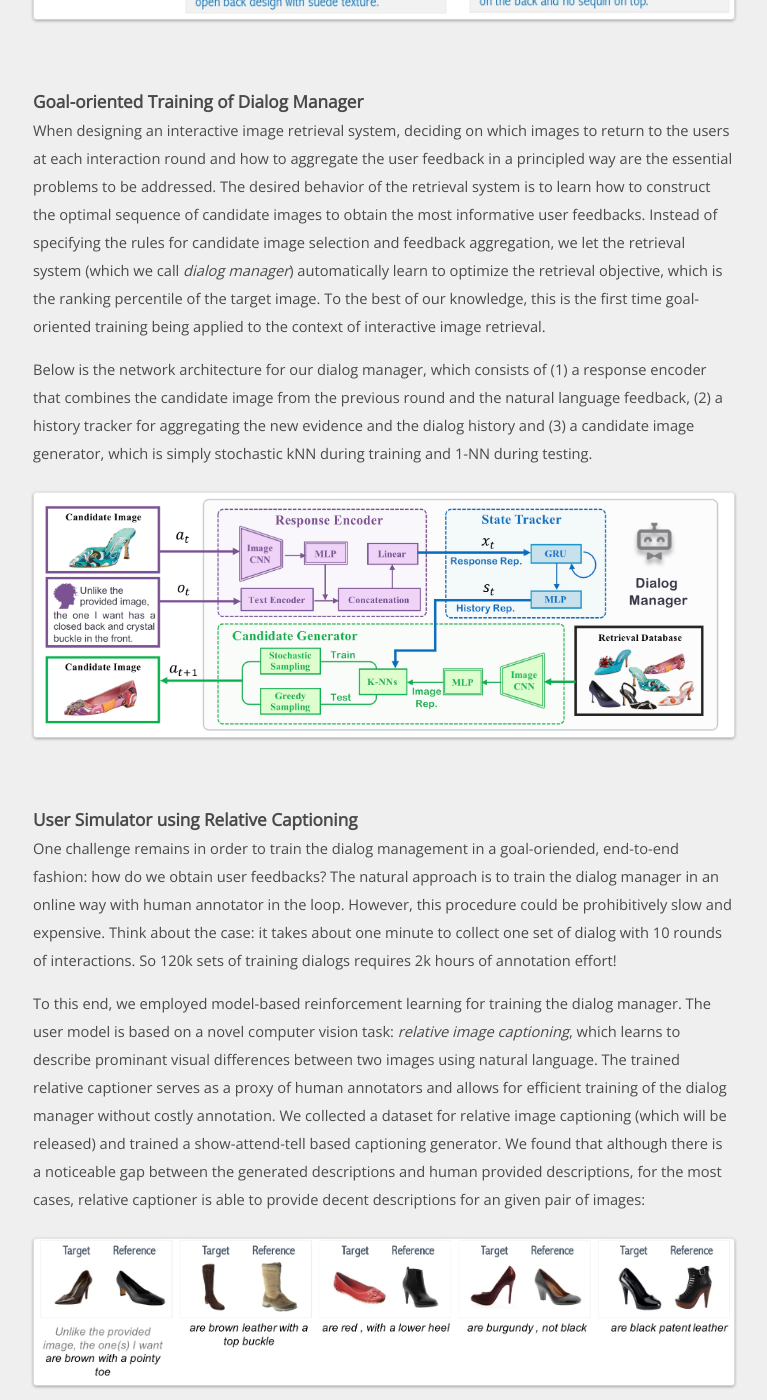
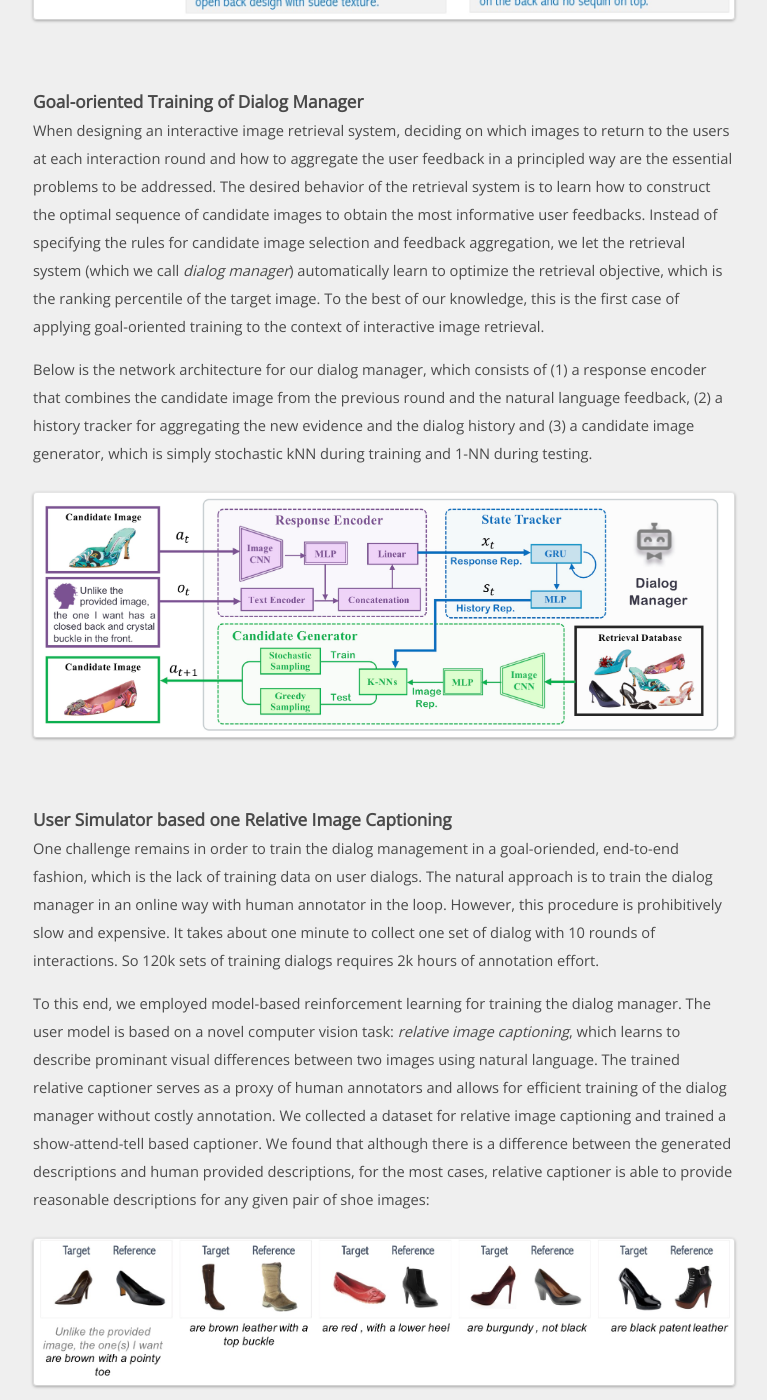
Before and after one commit to spacew/spacew.github.io, a Jekyll site: the page built from _posts/2018-04-25-fashion.markdown, in a window 1280 px wide and 1400 px high, scrolled down 812 px. Shown: the whole window, without its empty margins (257-1024 px from the left). Built offline with Jekyll 4.4.1, drawn with Linux system fonts in a browser that asks for light colours; some of the changed text lies outside the part shown.

Commit message:
Update 2018-04-25-fashion.markdown

```diff
--- a/_posts/2018-04-25-fashion.markdown
+++ b/_posts/2018-04-25-fashion.markdown
@@ -6,7 +6,7 @@ paper_name: Dialog-based Interactive Image Retrieval
 conf_name: arXiv preprint 2018
 paper_authors: Xiaoxiao Guo*, Hui Wu*, Yu Cheng, Steve Rennie, Gerald Tesauro and Rogerio Feris (* equal contribution)
 paper_pdf: https://arxiv.org/abs/1805.00145
-paper_video: https://youtu.be/z4EfAMS-7WU
+paper_video: https://youtu.be/Iy-m_cxE5jg
 paper_code: https://raw.githubusercontent.com/spacew/spacew.github.io/master/media/message.txt
 ---
 
@@ -35,7 +35,7 @@ the optimal sequence of candidate images to obtain the most informative user fee
 Instead of specifying the rules for candidate image selection and feedback
 aggregation, we let the retrieval system (which we call _dialog manager_) automatically learn to
 optimize the retrieval objective, which is the ranking percentile of the target image. To the best of our knowledge,
-this is the first time goal-oriented training being applied to the context of interactive image retrieval.
+this is the first case of applying goal-oriented training to the context of interactive image retrieval.
 
 Below is the network architecture for our dialog manager, which consists of (1) a response encoder that
 combines the candidate image from the previous round and the natural language feedback, (2) a history tracker
@@ -45,33 +45,30 @@ stochastic kNN during training and 1-NN during testing.
 <img alt="img" src="{{site.baseurl}}/media/fashion_framework.jpg">
 
 <br/>
-### User Simulator using Relative Captioning
-One challenge remains in order to train the dialog management in a goal-oriended, end-to-end fashion:
-how do we obtain user feedbacks? The natural approach is to train the dialog manager in an online way
-with human annotator in the loop. However, this procedure could be prohibitively slow and expensive.
-Think about the case: it takes about one minute to collect one set of dialog with 10 rounds of interactions.
-So 120k sets of training dialogs requires 2k hours of annotation effort!
+### User Simulator based one Relative Image Captioning
+One challenge remains in order to train the dialog management in a goal-oriended, end-to-end fashion,
+which is the lack of training data on user dialogs. The natural approach is to train the dialog manager in an online way
+with human annotator in the loop. However, this procedure is prohibitively slow and expensive.
+It takes about one minute to collect one set of dialog with 10 rounds of interactions.
+So 120k sets of training dialogs requires 2k hours of annotation effort.
 
 To this end, we employed model-based reinforcement learning for training the dialog manager. The user model
 is based on a novel computer vision task: _relative image captioning_, which learns to describe prominant
 visual differences between two images using natural language. The trained relative captioner serves
 as a proxy of human annotators and allows for efficient training of the dialog manager without costly annotation.
-We collected a dataset for relative image captioning (which will be released) and trained a show-attend-tell based captioning generator.
-We found that although there is a noticeable gap between the generated descriptions and human provided
-descriptions, for the most cases, relative captioner is able to provide decent descriptions for an given pair of
-images:
+We collected a dataset for relative image captioning and trained a show-attend-tell based captioner.
+We found that although there is a difference between the generated descriptions and human provided
+descriptions, for the most cases, relative captioner is able to provide reasonable descriptions for any
+given pair of shoe images:
 
 <img alt="img" src="{{site.baseurl}}/media/relative_example.jpg">
 
 <br/>
 ### Code and Dataset
-We are working on details of code and dataset release and will give an update soon.
 Meanwhile, below is a video showcasing an user interacting with the dialog manager.
-The first version of the demo uses SlackBot because of its conveninent APIs
-for reading user messages. But we are working on a better demo which can work in a more
-useful scenario of presenting multiple images per round.
+Code and dataset will be released soon.
 
-<a href="https://youtu.be/z4EfAMS-7WU"><img alt="img" src="{{site.baseurl}}/media/fashion_video_snip.jpeg"></a>
+<a href="https://youtu.be/Iy-m_cxE5jg"><img alt="img" src="{{site.baseurl}}/media/fashion_video_snip.jpeg"></a>
 
 <br/>
 ### Reference
```
